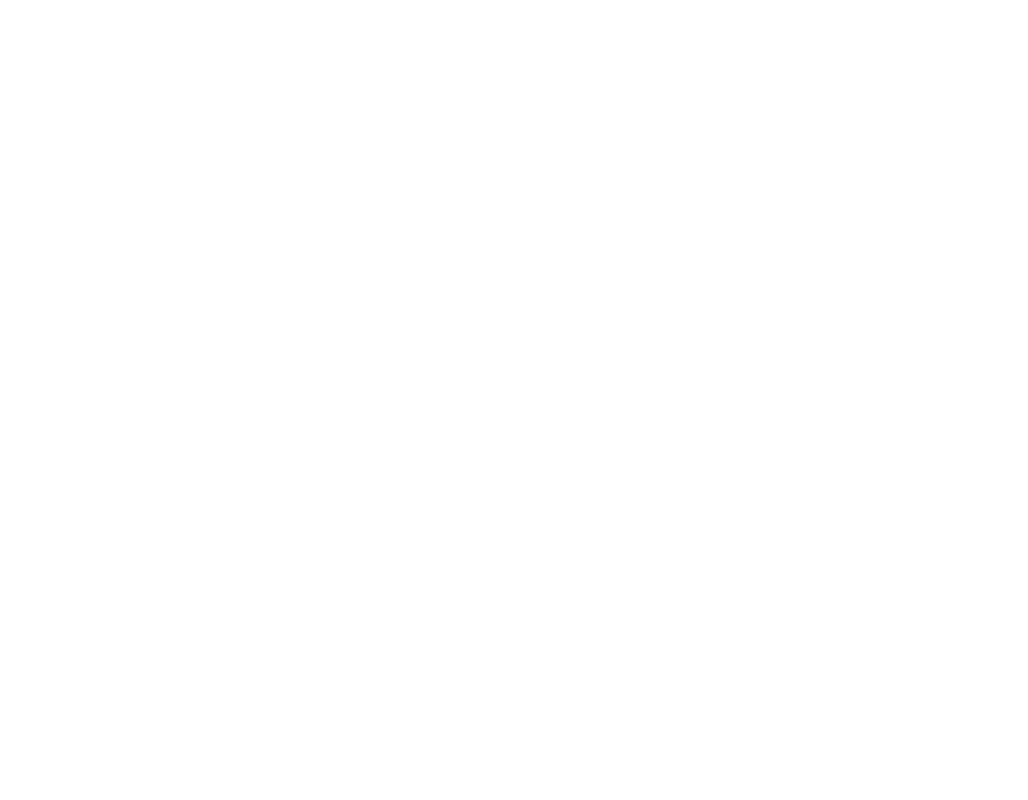
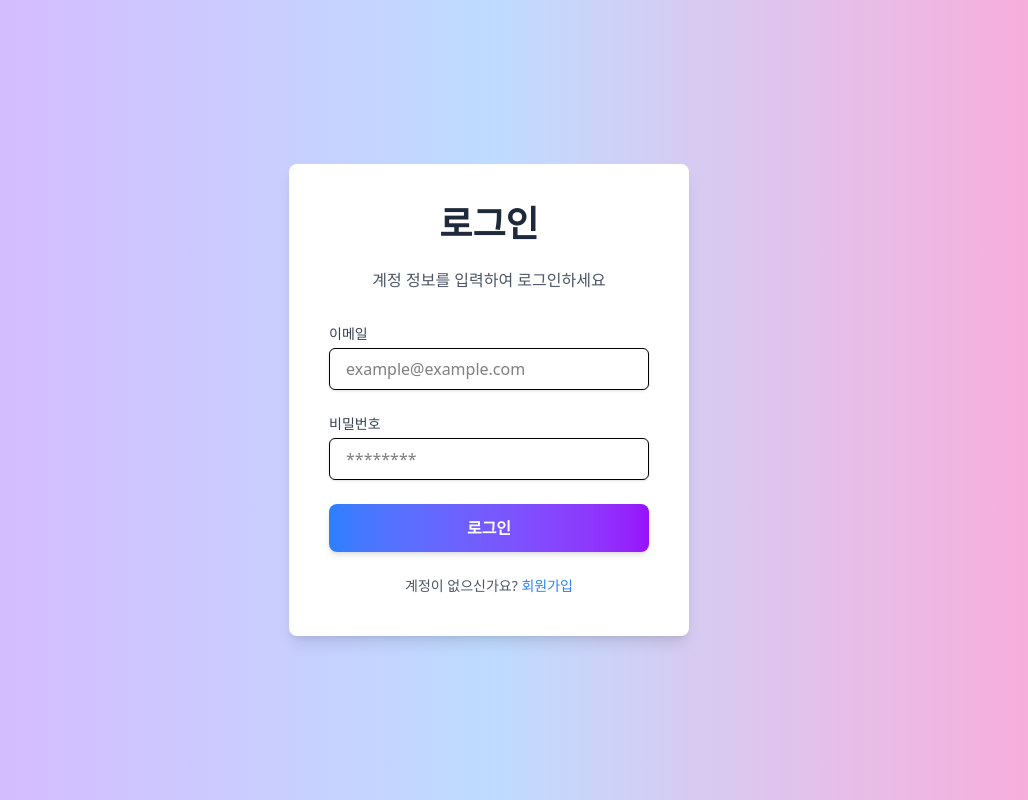
Before and after one commit to mathbook3948/QRGate_Exmaple, a React (Vite) app: page /login in a window 1280 px wide. Before the commit this address had no page. Shown: the whole page, without its empty margins (151-1179 px from the left). Built offline with nearby package versions, Linux system fonts and the light colour scheme.

Commit message:
경로 수정

```diff
--- a/package.json
+++ b/package.json
@@ -19,6 +19,8 @@
   },
   "devDependencies": {
     "@eslint/js": "^9.19.0",
+    "@types/node": "^22.13.1",
+    "@types/qrcode": "^1.5.5",
     "@types/react": "^19.0.8",
     "@types/react-dom": "^19.0.3",
     "@vitejs/plugin-react": "^4.3.4",
--- a/src/App.tsx
+++ b/src/App.tsx
@@ -1,6 +1,7 @@
 import './App.css'
 import {BrowserRouter, Route, Routes} from "react-router-dom";
 import QR from "./pages/QR/QR.tsx";
+import Login from "./pages/Login/Login.tsx";
 
 function App() {
   return (
@@ -8,6 +9,7 @@
       <BrowserRouter>
         <Routes>
           <Route path="/QR" element={<QR />} />
+            <Route path="/login" element={<Login />}/>
         </Routes>
       </BrowserRouter>
     </div>
--- a/src/pages/Login/Login.tsx
+++ b/src/pages/Login/Login.tsx
@@ -1,10 +1,99 @@
 import * as React from "react";
+import { useLocation } from "react-router-dom";
+import { useState } from "react";
+import axios from "axios";
 
-const Login : React.FC = () => {
+const useQuery = () => {
+    return new URLSearchParams(useLocation().search);
+};
+
+const main_url = "qrgate.xyz"
+const client_url = "qrgate.pages.dev"
+const BASE_URL = "http://"+main_url+":8000/api";
+// @ts-ignore
+const CURRENT_URL = client_url
+
+const Login: React.FC = () => {
+    const query = useQuery();
+    const token = query.get("token");
+    const [email, setEmail] = useState("");
+    const [password, setPassword] = useState("");
+    const [isSuccess, setIsSuccess] = useState(false);
+
+    const handleSubmit = async (e: React.FormEvent) => {
+        e.preventDefault();  // 폼 기본 제출 방지
+        try {
+            const url = `${BASE_URL}/qr/auth/${token}`;
+            const response = await axios.post(url, {
+                id: email,
+                pwd: password
+            });
+            if (response.status === 200 && response.data.success) {
+                setIsSuccess(true);
+            }
+        } catch (error) {
+            alert(error)
+            alert("아이디 또는 비밀번호를 확인해주세요");
+        }
+    };
+
     return (
-        <div className="min-h-screen">
+        <div className="min-h-screen flex justify-center items-center bg-gradient-to-r from-purple-300 via-blue-200 to-pink-300">
+            <div className="bg-white rounded-lg shadow-lg p-10 flex flex-col items-center w-[90%] max-w-[400px]">
+                {!isSuccess ? (
+                    <>
+                        <h1 className="text-4xl font-bold text-gray-800 mb-6">로그인</h1>
+                        <p className="text-gray-600 text-center mb-8">계정 정보를 입력하여 로그인하세요</p>
 
+                        <form className="w-full flex flex-col space-y-6" onSubmit={handleSubmit}>
+                            <div className="flex flex-col">
+                                <label htmlFor="email" className="text-sm font-medium text-gray-700 mb-1">이메일</label>
+                                <input
+                                    type="email"
+                                    id="email"
+                                    placeholder="example@example.com"
+                                    className="w-full px-4 py-2 border rounded-md shadow-sm focus:outline-none focus:ring-2 focus:ring-blue-400"
+                                    onChange={(e) => setEmail(e.target.value)}
+                                    value={email}
+                                />
+                            </div>
+                            <div className="flex flex-col">
+                                <label htmlFor="password" className="text-sm font-medium text-gray-700 mb-1">비밀번호</label>
+                                <input
+                                    type="password"
+                                    id="password"
+                                    placeholder="********"
+                                    className="w-full px-4 py-2 border rounded-md shadow-sm focus:outline-none focus:ring-2 focus:ring-blue-400"
+                                    onChange={(e) => setPassword(e.target.value)}
+                                    value={password}
+                                />
+                            </div>
+                            <button
+                                type="submit"
+                                className="bg-gradient-to-r from-blue-500 to-purple-600 hover:from-blue-600 hover:to-purple-700 text-white font-bold py-3 rounded-lg shadow-md hover:shadow-lg transition-transform transform hover:scale-105"
+                            >
+                                로그인
+                            </button>
+                        </form>
+
+                        <p className="mt-6 text-sm text-gray-600">
+                            계정이 없으신가요? <a href="#" className="text-blue-500 hover:underline">회원가입</a>
+                        </p>
+                    </>
+                ) : (
+                    <div className="flex flex-col items-center">
+                        <img
+                            src="https://cdn-icons-png.flaticon.com/512/845/845646.png"  // 성공 아이콘 이미지 (변경 가능)
+                            alt="성공"
+                            className="w-24 h-24 mb-6"
+                        />
+                        <h2 className="text-2xl font-bold text-green-600">로그인 성공!</h2>
+                        <p className="text-gray-600 mt-4">환영합니다! 😊</p>
+                    </div>
+                )}
+            </div>
         </div>
-    )
-}
-export default Login
+    );
+};
+
+export default Login;
--- a/src/pages/QR/QR.tsx
+++ b/src/pages/QR/QR.tsx
@@ -2,33 +2,79 @@
 import { useEffect, useState } from "react";
 import axios from "axios";
 import QRCode from "qrcode";
+import WebsocketManager from "../../utils/WebsocketManager.ts";
 
-const BASE_URL = "http://localhost:8000/api";
-const CURRENT_URL = "http://localhost:5173";
+const main_url = "qrgate.xyz"
+const client_url = "qrgate.pages.dev"
+const BASE_URL = "http://"+main_url+":8000/api";
+const CURRENT_URL = client_url
 
 const QR: React.FC = () => {
     const [isClicked, setIsClicked] = useState(false);
     const [qrCodeBase64, setQrCodeBase64] = useState("");
+    const [timer, setTimer] = useState(300); // 5분(300초) 타이머
+    const [websocketManager, setWebsocketManager] = useState<WebsocketManager | null>(null);
 
     useEffect(() => {
+        let timerId: NodeJS.Timeout;
         if (isClicked) {
             reception_start();
+
+            // 5분 타이머 시작
+            timerId = setInterval(() => {
+                setTimer((prev) => {
+                    if (prev <= 1) {
+                        handleTimeout();
+                        clearInterval(timerId);
+                        return 0;
+                    }
+                    return prev - 1;
+                });
+            }, 1000);
         }
+        return () => clearInterval(timerId);
     }, [isClicked]);
 
     const reception_start = async () => {
         try {
             const response = await axios.get(`${BASE_URL}/qr/start`);
             const targetUrl = `${CURRENT_URL}/login?token=${response.data.token}`;
-            console.log(targetUrl)
+            console.log("로그인 URL:", targetUrl);
 
             // QR 코드 생성 및 Base64 변환
             const qrCodeUrl = await QRCode.toDataURL(targetUrl);
             setQrCodeBase64(qrCodeUrl);
+
+            // WebSocket 설정
+            const websocketUrl = `${BASE_URL}/qr/ws/loading/${response.data.token}`;
+            const wsManager = new WebsocketManager(websocketUrl);
+
+            wsManager.connect();
+            wsManager.onMessage((message) => {
+                console.log(message)
+                if (message === "success") {
+                    alert("로그인 완료");
+                    wsManager.disconnect();
+                    handleTimeout();
+                }
+            });
+
+            setWebsocketManager(wsManager);
         } catch (error) {
             alert("알 수 없는 오류가 발생했습니다");
             window.location.reload();
         }
+    };
+
+    const handleTimeout = () => {
+        websocketManager?.disconnect();
+        window.location.reload();
+    };
+
+    const formatTime = (seconds: number) => {
+        const minutes = Math.floor(seconds / 60);
+        const remainingSeconds = seconds % 60;
+        return `${minutes}:${remainingSeconds.toString().padStart(2, "0")}`;
     };
 
     return (
@@ -37,10 +83,17 @@
                 <div className="flex flex-col justify-center items-center min-h-[80vh]">
                     <h1 className="text-3xl font-bold text-gray-800 mb-6">QR 스캔 후 로그인을 완료 해주세요</h1>
                     {qrCodeBase64 ? (
-                        <img src={qrCodeBase64} alt="QR Code"
-                             className="w-64 h-64 object-contain border-4 border-gray-300 rounded-lg shadow-md"/>
+                        <>
+                            <img src={qrCodeBase64} alt="QR Code" className="w-64 h-64 object-contain border-4 border-gray-300 rounded-lg shadow-md"/>
+                            <div className="w-16 h-16 mt-5 mb-5 border-4 border-blue-500 border-t-transparent rounded-full animate-spin"></div>
+                            <p>로그인 완료 대기 중입니다...</p>
+                            <p className="text-red-500 mt-4">남은 시간: {formatTime(timer)}</p>
+                        </>
                     ) : (
-                        <p>QR 코드를 생성 중입니다...</p>
+                        <>
+                            <div className="w-16 h-16 border-4 border-blue-500 border-t-transparent rounded-full animate-spin"></div>
+                            <p>QR 코드를 생성 중입니다...</p>
+                        </>
                     )}
                 </div>
             ) : (
--- /dev/null
+++ b/src/utils/WebsocketManager.ts
@@ -0,0 +1,79 @@
+class WebsocketManager {
+    private websocket: WebSocket | null = null;
+    private url: string;
+
+    constructor(url: string) {
+        this.url = url;
+    }
+
+    /**
+     * WebSocket 연결을 초기화합니다
+     */
+    connect() {
+        if (this.websocket) {
+            console.warn("WebSocket is already connected.");
+            return;
+        }
+
+        this.websocket = new WebSocket(this.url);
+
+        this.websocket.onopen = () => {
+            console.log("WebSocket 연결 성공:", this.url);
+        };
+
+        this.websocket.onmessage = (event) => {
+            console.log("메시지 수신:", event.data);
+        };
+
+        this.websocket.onerror = (error) => {
+            console.error("WebSocket 오류 발생:", error);
+        };
+
+        this.websocket.onclose = () => {
+            console.log("WebSocket 연결 종료");
+            this.websocket = null; // 연결이 종료되면 null로 초기화
+        };
+    }
+
+    /**
+     * WebSocket으로 메시지를 전송합니다.
+     * @param message 전송할 메시지
+     */
+    send(message: string) {
+        if (this.websocket && this.websocket.readyState === WebSocket.OPEN) {
+            this.websocket.send(message);
+            console.log("메시지 전송:", message);
+        } else {
+            console.error("WebSocket 연결 상태가 유효하지 않습니다.");
+        }
+    }
+
+    /**
+     * WebSocket 연결을 종료합니다.
+     */
+    disconnect() {
+        if (this.websocket) {
+            this.websocket.close();
+            console.log("WebSocket 연결을 종료합니다.");
+        } else {
+            console.warn("WebSocket이 이미 종료되었거나 연결되어 있지 않습니다.");
+        }
+    }
+
+    /**
+     * 메시지를 수신했을 때 작동할 함수를 설정합니다
+     * @param callback 메시지 수신 시 실행할 콜백 함수
+     */
+    onMessage(callback: (message: string) => void) {
+        if (this.websocket) {
+            this.websocket.onmessage = (event) => {
+                console.log("수신한 메시지:", event.data);
+                callback(event.data);
+            };
+        } else {
+            console.warn("WebSocket이 연결되지 않았습니다.");
+        }
+    }
+}
+
+export default WebsocketManager;
```
Also changed, not shown: 1 other file (tests, documents, lock files or other folders).
